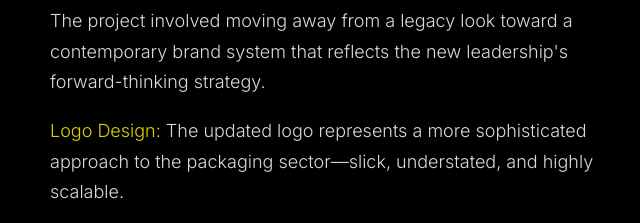
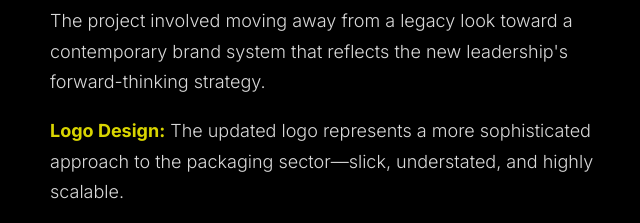
Before and after one commit to loganolausen/com, a plain HTML site: page epack.html in a window 1280 px wide. Shown: the part 1468-1691 px from the top of the page, 0-640 px from the left. Drawn offline with Linux system fonts and the light colour scheme.

Commit message:
Update epack.html

```diff
--- a/epack.html
+++ b/epack.html
@@ -430,7 +430,7 @@ img {
             The project involved moving away from a legacy look toward a contemporary brand system that reflects the new leadership's forward-thinking strategy.
           </p>
           <p>
-            <span class="accent">Logo Design:</span> The updated logo represents a more sophisticated approach to the packaging sector—slick, understated, and highly scalable.
+            <span class="accent"><b>Logo Design:</b></span> The updated logo represents a more sophisticated approach to the packaging sector—slick, understated, and highly scalable.
           </p>
          <p>
             <c>Illustration Style:</c> To move beyond standard product photography, I developed a unique illustration style. This adds a layer of bespoke personality to the brand, helping to communicate complex logistics through simple, engaging visuals.
```
